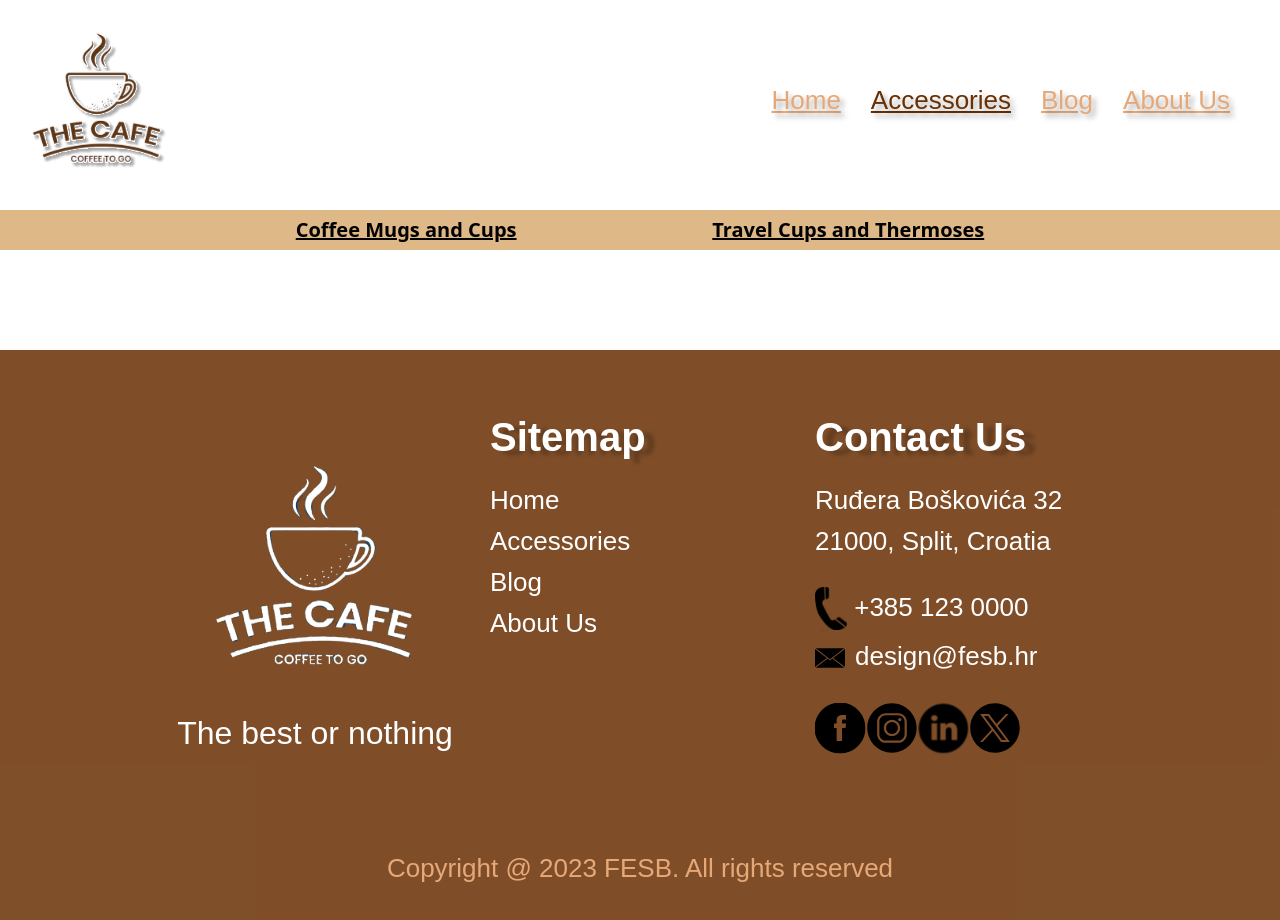
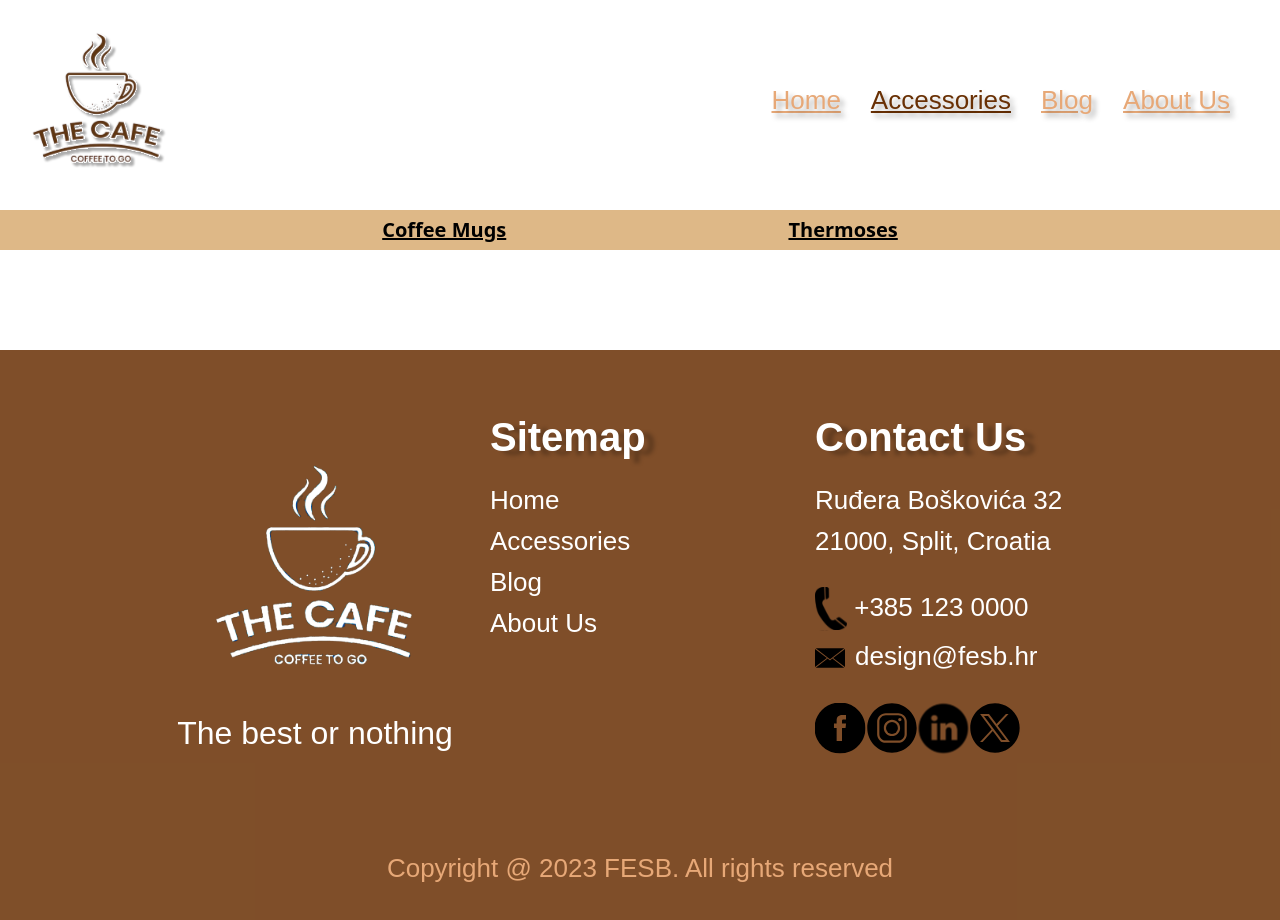
Before and after one commit to GoranBogetic/HCI-2023-24, a Next.js app in the folder semester-project/project/: page /accessories/mugs/1 in a window 1280 px wide. Shown: the top 920 px of the page. Built offline with nearby package versions, Linux system fonts and the light colour scheme; no server answers.

Commit message:
fix fix fix

```diff
--- a/semester-project/project/app/accessories/mugs/[id]/page.tsx
+++ b/semester-project/project/app/accessories/mugs/[id]/page.tsx
@@ -21,8 +21,8 @@ export default function Mugs({ params }: { params: { id: number } }) {
   return (
     <div>
       <nav className='subNavbar'>
-        <Link href='/accessories/mugs'>Coffee Mugs and Cups</Link>
-        <Link href='/accessories/thermoses'>Travel Cups and Thermoses</Link>
+        <Link href='/accessories/mugs'>Coffee Mugs</Link>
+        <Link href='/accessories/thermoses'>Thermoses</Link>
       </nav>
       {mug && (
         <div className='singleMug'>
--- a/semester-project/project/app/accessories/mugs/page.tsx
+++ b/semester-project/project/app/accessories/mugs/page.tsx
@@ -32,9 +32,9 @@ export default function Mugs() {
     <div>
       <nav className='subNavbar'>
         <Link href='/accessories/mugs'>Coffee Mugs</Link>
-        <Link href='/accessories/thermoses'>Travel Cups</Link>
+        <Link href='/accessories/thermoses'>Thermoses</Link>
       </nav>
-      <h1 className='mugText'>Coffee Mugs and Cups</h1>
+      <h1 className='mugText'>Coffee Mugs</h1>
       <div className='mugSearch'>
         Search:{" "}
         <input
--- a/semester-project/project/app/accessories/page.tsx
+++ b/semester-project/project/app/accessories/page.tsx
@@ -5,7 +5,7 @@ export default function Accesories() {
     <h1>
       <nav className='subNavbar'>
         <Link href='/accessories/mugs'>Coffee Mugs</Link>
-        <Link href='/accessories/thermoses'>Travel Cups</Link>
+        <Link href='/accessories/thermoses'>Thermoses</Link>
       </nav>
       <span className='text'>Accessories</span>
     </h1>
--- a/semester-project/project/app/accessories/thermoses/page.tsx
+++ b/semester-project/project/app/accessories/thermoses/page.tsx
@@ -67,9 +67,9 @@ const Thermoses = async () => {
     <div>
       <nav className='subNavbar'>
         <Link href='/accessories/mugs'>Coffee Mugs</Link>
-        <Link href='/accessories/thermoses'>Travel Cups</Link>
+        <Link href='/accessories/thermoses'>Thermoses</Link>
       </nav>
-      <h1 className='mugText'>Travel Cups and Thermoses</h1>
+      <h1 className='mugText'>Thermoses</h1>
 
       <div className='mugs'>
         {thermoses.map((thermos, i) => (
--- a/semester-project/project/app/globals.css
+++ b/semester-project/project/app/globals.css
@@ -403,7 +403,7 @@ h4 {
   flex-direction: column;
   align-items: center;
   justify-content: space-between;
-  padding: 100px;
+  padding: 100px 20px;
 }
 
 .linkMobile {
```
